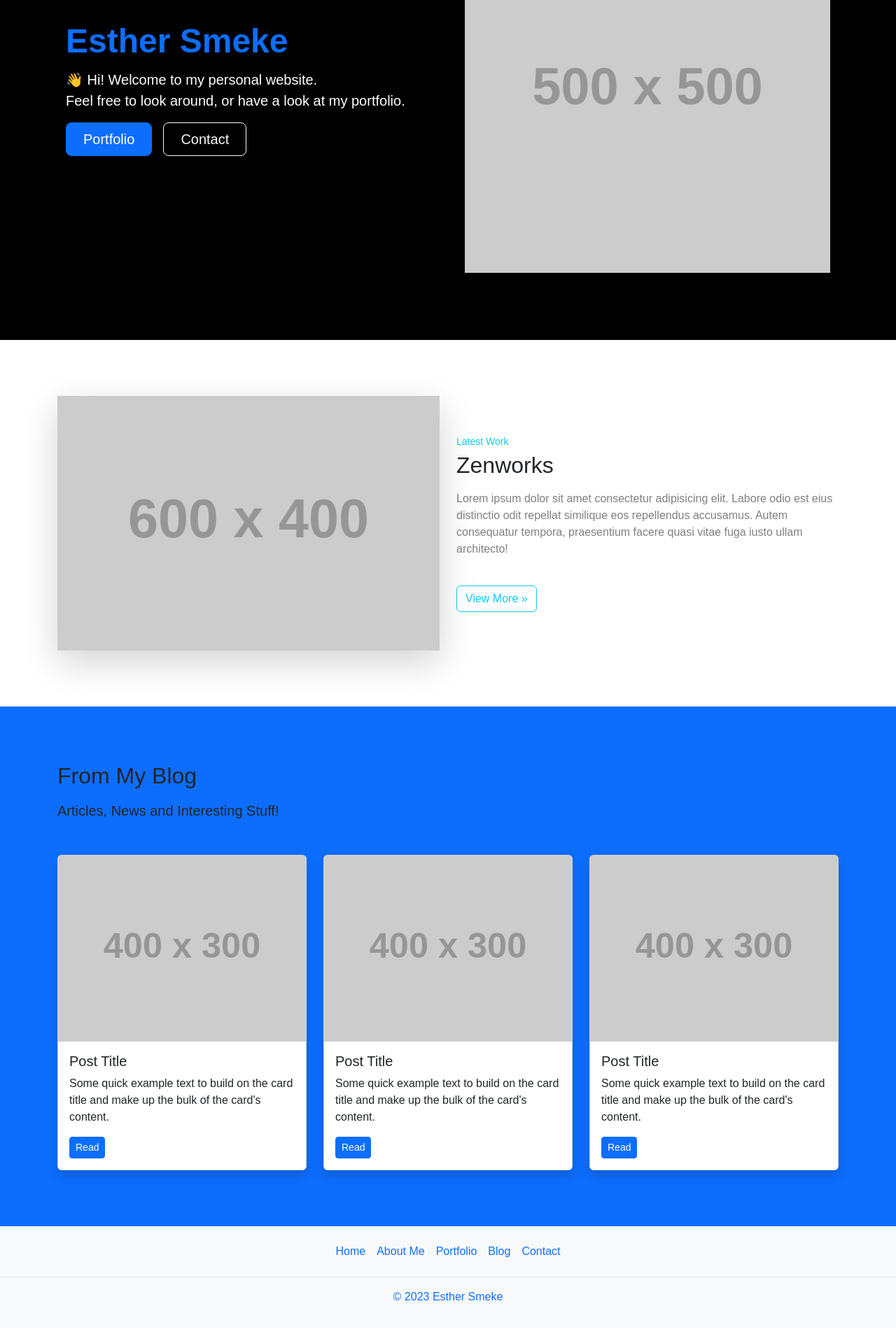
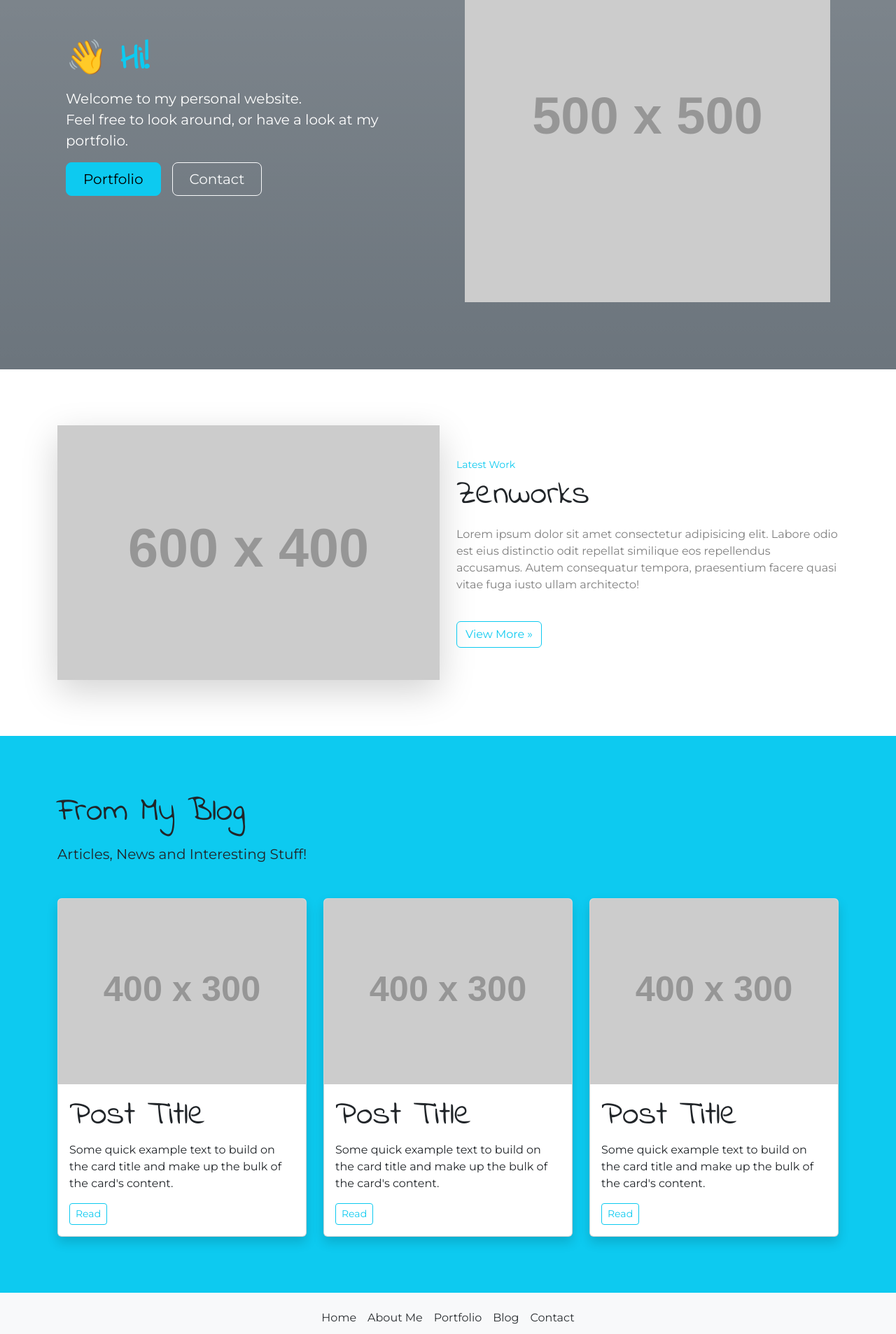
Before and after one commit to esthersmeke/preentrega2-smeke, a plain HTML site: page index.html in a window 1280 px wide. Shown: the part 300-2207 px from the top of the page at 70% size. Drawn offline with nearby package versions, Linux system fonts and the light colour scheme; placeholder pictures from the web are drawn by us.

Commit message:
Customizing

```diff
--- a/css/style.css
+++ b/css/style.css
@@ -21,6 +21,7 @@ h4,
 h5,
 h6 {
   font-family: "Indie Flower", sans-serif;
+  font-size: 3rem;
 }
 
 .section--xl {
--- a/index.html
+++ b/index.html
@@ -3,21 +3,34 @@
   <head>
     <meta charset="UTF-8" />
     <meta name="viewport" content="width=device-width, initial-scale=1.0" />
+    <!--Title-->
     <title>Esther Smeke</title>
+    <!--Description-->
     <meta name="description" content="Design Portfolio for Esther Smeke." />
+    <!--FavIcon-->
+    <link rel="shortcut icon" href="./images/favicon.ico" type="image/x-icon" />
+    <!--Bootstrap-->
     <link
       href="https://cdn.jsdelivr.net/npm/bootstrap@5.3.0/dist/css/bootstrap.min.css"
       rel="stylesheet"
       integrity="sha384-9ndCyUaIbzAi2FUVXJi0CjmCapSmO7SnpJef0486qhLnuZ2cdeRhO02iuK6FUUVM"
       crossorigin="anonymous"
     />
+    <!--CSS-->
     <link rel="stylesheet" href="css/style.css" />
+    <!--Google Fonts-->
+    <link rel="preconnect" href="https://fonts.googleapis.com" />
+    <link rel="preconnect" href="https://fonts.gstatic.com" crossorigin />
+    <link
+      href="https://fonts.googleapis.com/css2?family=Indie+Flower&family=Montserrat:wght@400;600&display=swap"
+      rel="stylesheet"
+    />
   </head>
 
   <body>
     <nav class="navbar navbar-expand-lg bg-body-tertiary sticky-top">
       <div class="container-fluid">
-        <a class="navbar-brand" href="/">Esther Smeke</a>
+        <a class="navbar-brand" href="/index.html">ESTHER SMEKE</a>
         <button
           class="navbar-toggler"
           type="button"
@@ -33,7 +46,9 @@
         <div class="collapse navbar-collapse" id="navbarSupportedContent">
           <ul class="navbar-nav ms-auto mb-2 mb-lg-0">
             <li class="nav-item">
-              <a class="nav-link active" aria-current="page" href="#"> Home </a>
+              <a class="nav-link active" aria-current="page" href="/index.html">
+                Home
+              </a>
             </li>
             <li class="nav-item">
               <a href="/about.html" class="nav-link">About</a>
@@ -55,7 +70,7 @@
     </nav>
 
     <!-- Hero -->
-    <section class="hero bg-black text-white">
+    <section class="hero bg-secondary bg-gradient text-white">
       <div class="container col-xxl-8 px-4 py-5">
         <div class="row flex-lg-row-reverse align-items-center g-5 py-5">
           <div class="col-10 col-sm-8 col-lg-6">
@@ -69,17 +84,15 @@
             />
           </div>
           <div class="col-lg-6">
-            <h1 class="display-5 fw-bold text-primary lh-1 mb-3">
-              Esther Smeke
-            </h1>
+            <h1 class="display-5 fw-bold text-info lh-1 mb-3">👋 Hi!</h1>
             <p class="lead">
-              👋 Hi! Welcome to my personal website.<br />
+              Welcome to my personal website.<br />
               Feel free to look around, or have a look at my portfolio.
             </p>
             <div class="d-grid gap-2 d-md-flex justify-content-md-start">
               <a
                 href="/portfolio.html"
-                class="btn btn-primary btn-lg px-4 me-md-2"
+                class="btn btn-info btn-lg px-4 me-md-2"
               >
                 Portfolio
               </a>
@@ -120,7 +133,7 @@
     </section>
 
     <!-- From the Blog -->
-    <section id="homeBlog" class="section--xl bg-primary">
+    <section id="homeBlog" class="section--xl bg-info">
       <div class="container">
         <h2 class="mb-3">From My Blog</h2>
         <p class="lead">Articles, News and Interesting Stuff!</p>
@@ -139,7 +152,7 @@
                   Some quick example text to build on the card title and make up
                   the bulk of the card's content.
                 </p>
-                <a href="#" class="btn btn-sm btn-primary">Read</a>
+                <a href="#" class="btn btn-sm btn-outline-info">Read</a>
               </div>
             </article>
           </div>
@@ -156,7 +169,7 @@
                   Some quick example text to build on the card title and make up
                   the bulk of the card's content.
                 </p>
-                <a href="#" class="btn btn-sm btn-primary">Read</a>
+                <a href="#" class="btn btn-sm btn-outline-info">Read</a>
               </div>
             </article>
           </div>
@@ -173,7 +186,7 @@
                   Some quick example text to build on the card title and make up
                   the bulk of the card's content.
                 </p>
-                <a href="#" class="btn btn-sm btn-primary">Read</a>
+                <a href="#" class="btn btn-sm btn-outline-info">Read</a>
               </div>
             </article>
           </div>
@@ -186,32 +199,30 @@
         class="nav justify-content-center border-bottom border-tertiary-subtle pb-3 mb-3"
       >
         <li class="nav-item">
-          <a href="#" class="nav-link px-2 text-primary">Home</a>
+          <a href="#" class="nav-link px-2 text-secondary-emphasis">Home</a>
         </li>
         <li class="nav-item">
-          <a href="#" class="nav-link px-2 text-primary">About Me</a>
+          <a href="#" class="nav-link px-2 text-secondary-emphasis">About Me</a>
         </li>
         <li class="nav-item">
-          <a href="#" class="nav-link px-2 text-primary">Portfolio</a>
+          <a href="#" class="nav-link px-2 text-secondary-emphasis"
+            >Portfolio</a
+          >
         </li>
         <li class="nav-item">
-          <a href="#" class="nav-link px-2 text-primary">Blog</a>
+          <a href="#" class="nav-link px-2 text-secondary-emphasis">Blog</a>
         </li>
         <li class="nav-item">
-          <a href="#" class="nav-link px-2 text-primary">Contact</a>
+          <a href="#" class="nav-link px-2 text-secondary-emphasis">Contact</a>
         </li>
       </ul>
-      <p class="text-center text-primary">© 2023 Esther Smeke</p>
+      <p class="text-center text-secondary">© 2023 Esther Smeke</p>
     </footer>
 
+    <!--Bootstrap-->
     <script
-      src="https://cdn.jsdelivr.net/npm/@popperjs/core@2.11.8/dist/umd/popper.min.js"
-      integrity="sha384-I7E8VVD/ismYTF4hNIPjVp/Zjvgyol6VFvRkX/vR+Vc4jQkC+hVqc2pM8ODewa9r"
-      crossorigin="anonymous"
-    ></script>
-    <script
-      src="https://cdn.jsdelivr.net/npm/bootstrap@5.3.0/dist/js/bootstrap.min.js"
-      integrity="sha384-fbbOQedDUMZZ5KreZpsbe1LCZPVmfTnH7ois6mU1QK+m14rQ1l2bGBq41eYeM/fS"
+      src="https://cdn.jsdelivr.net/npm/bootstrap@5.3.0/dist/js/bootstrap.bundle.min.js"
+      integrity="sha384-geWF76RCwLtnZ8qwWowPQNguL3RmwHVBC9FhGdlKrxdiJJigb/j/68SIy3Te4Bkz"
       crossorigin="anonymous"
     ></script>
   </body>
```
Also changed, not shown: images/favicon.ico (added).
